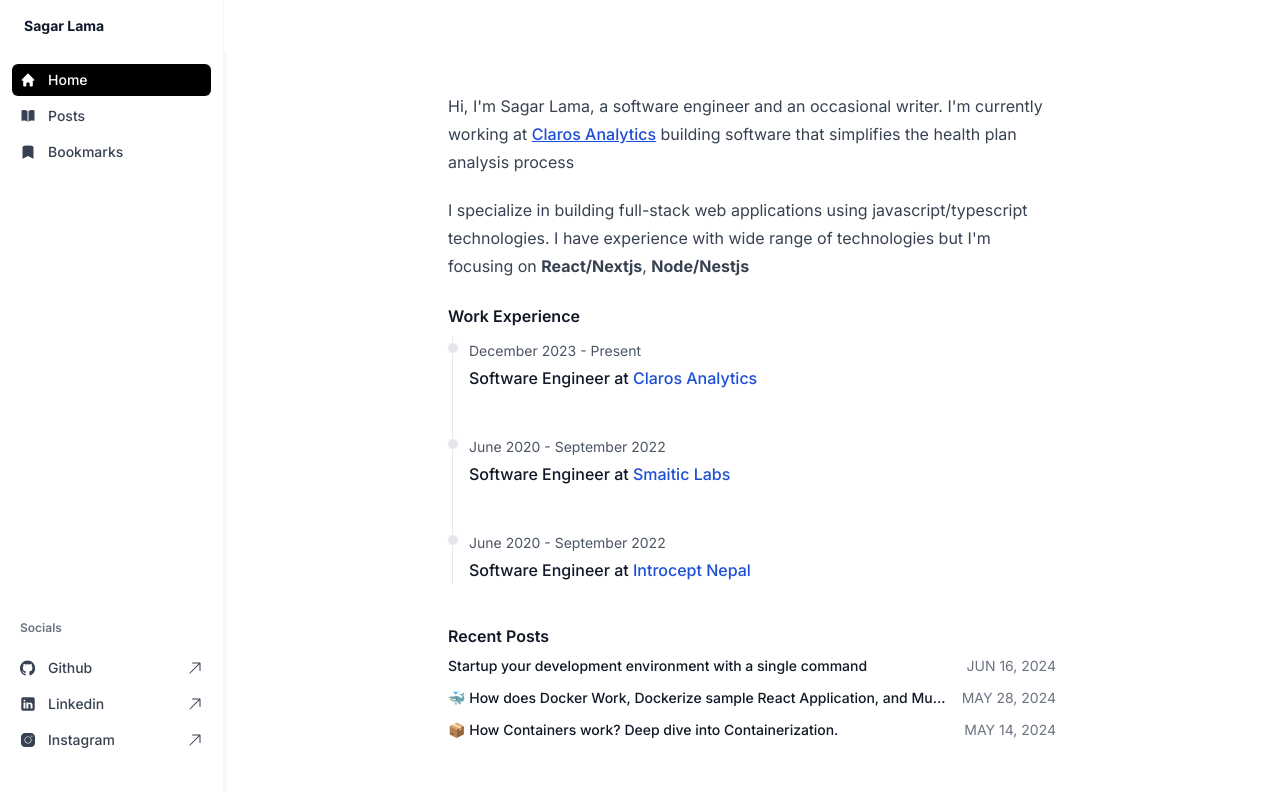
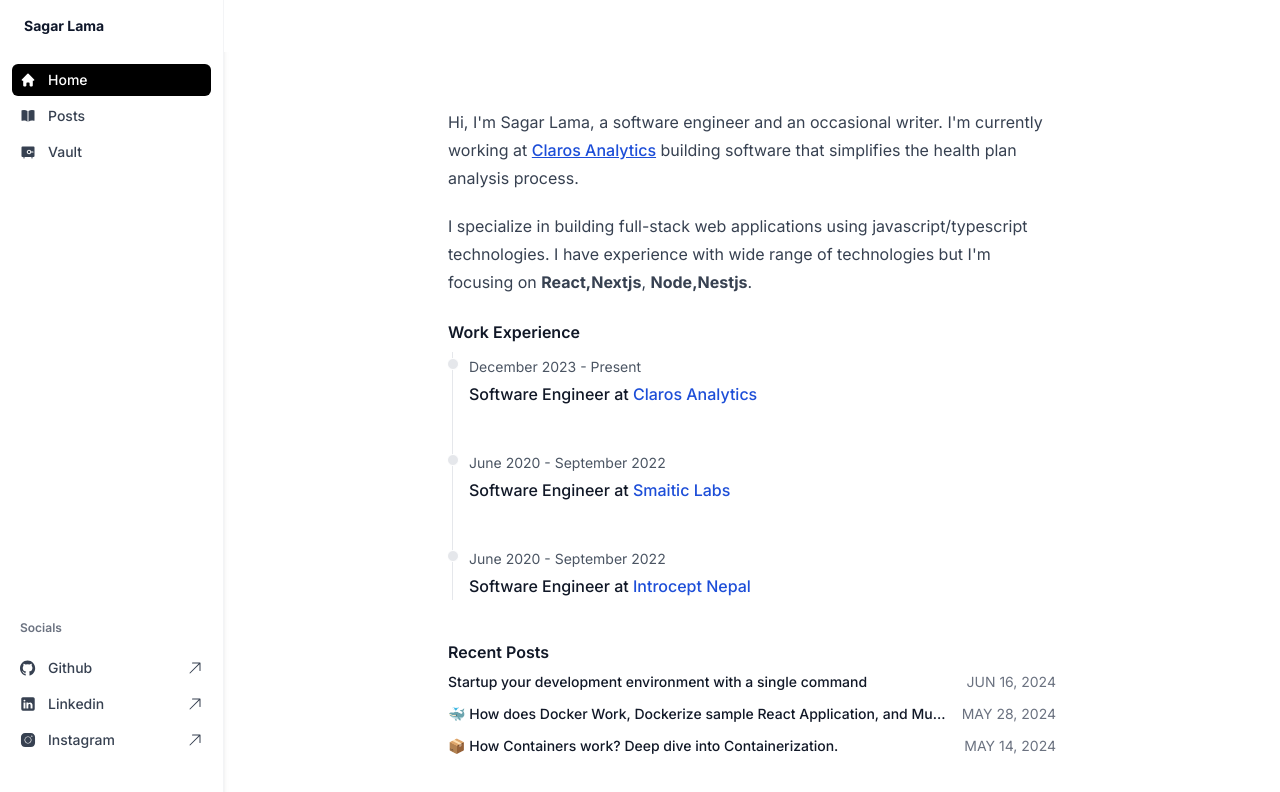
Before and after one commit to sagarPakhrin/sagarlama.com, a Next.js app: page / in a window 1280 px wide. Shown: the top 792 px of the page. Built offline with nearby package versions, Linux system fonts and the light colour scheme; no server answers.

Commit message:
feat(): Skip to main

```diff
--- a/src/app/bookmarks/page.tsx
+++ /dev/null
@@ -1,36 +0,0 @@
-import { getBookmarks } from "@/actions/bookmarks";
-import { BookmarksList } from "@/components/bookmarks/list";
-import { db } from "@/db";
-import { DefaultLayout } from "@/layouts/page.layout";
-import Link from "next/link";
-import { use } from "react";
-import { IoIosLink } from "react-icons/io";
-
-export const metadata = {
-  title: "Bookmarks",
-  description: "Bookmarks of my favorite websites and apps.",
-  openGraph: {
-    title: "Bookmarks",
-    description: "Bookmarks of my favorite websites and apps.",
-  },
-  twitter: {
-    title: "Bookmarks",
-    description: "Bookmarks of my favorite websites and apps.",
-  },
-};
-
-const Bookmarks = async () => {
-  const bookmarks = await getBookmarks();
-
-  return (
-    <DefaultLayout>
-      <h1 className="text-3xl font-bold text-gray-800">Bookmarks</h1>
-      <p className="text-gray-500">{metadata.description}</p>
-      <div className="mt-3">
-        <BookmarksList bookmarks={bookmarks} />
-      </div>
-    </DefaultLayout>
-  );
-};
-
-export default Bookmarks;
--- a/src/app/layout.tsx
+++ b/src/app/layout.tsx
@@ -6,6 +6,7 @@
 import { cn } from "@/lib/utils";
 import { UIProvider } from "@/context/ui-context";
 import ErrorBoundary from "@/components/error-boundry/error-boundry";
+import Link from "next/link";
 
 const inter = Inter({ subsets: ["latin"] });
 
@@ -36,8 +37,18 @@
 }>) {
   return (
     <html lang="en" suppressHydrationWarning>
-      <body className={cn(inter.className, "flex")}>
+      <body className={cn(inter.className)}>
+        <Link
+          href="#main"
+          className={cn(
+            "absolute left-[-999px] z-[999] padding-2 opacity-0",
+            "focus:opacity-100 focus:left-0 w-full",
+          )}
+        >
+          Skip to main content
+        </Link>
         <ErrorBoundary>
+          <div className="flex">
             <ThemeProvider
               attribute="class"
               defaultTheme="system"
@@ -46,6 +57,7 @@
             >
               <UIProvider>{children}</UIProvider>
             </ThemeProvider>
+          </div>
         </ErrorBoundary>
         {GA_MEASUREMENT_ID && (
           <>
--- a/src/app/page.tsx
+++ b/src/app/page.tsx
@@ -53,7 +53,7 @@
 
   return (
     <div className="flex min-h-screen flex-col items-center justify-between py-10 px-4 lg:px-24">
-      <div className="mx-auto w-full max-w-2xl px-4 pb-10 md:px-8">
+      <div className="mx-auto w-full max-w-2xl pt-4 px-4 pb-10 md:px-8">
         <div
           className={cn(
             "prose prose-a:text-blue-700 hover:prose-a:text-blue-500",
@@ -65,18 +65,30 @@
             <Link href="https://clarosanalytics.com/" target="_blank">
               Claros Analytics
             </Link>{" "}
-            building software that simplifies the health plan analysis process
+            building software that simplifies the health plan analysis process.
           </p>
           <p className="my-5">
             I specialize in building full-stack web applications using
-            javascript/typescript technologies. I have experience with wide
-            range of technologies but I&apos;m focusing on <b>React/Nextjs</b>,{" "}
-            <b>Node/Nestjs</b>
+            <span aria-label="javascript and typescript">
+              {" "}
+              javascript/typescript{" "}
+            </span>
+            technologies. I have experience with wide range of technologies but
+            I&apos;m focusing on{" "}
+            <b>
+              {/* <span>React/Nextjs</span> */}
+              <span aria-label="React Nest JS">React,Nextjs</span>
+            </b>
+            ,{" "}
+            <b>
+              <span aria-label="Node and Nest JS">Node,Nestjs</span>
+            </b>
+            .
           </p>
           <h4>Work Experience</h4>
           <ul className="ml-1 relative border-s border-gray-200 dark:border-gray-700 not-prose">
-            {experiences.map((experience) => (
-              <li className="mb-10 ms-4" key={experience.title}>
+            {experiences.map((experience, idx) => (
+              <li className="mb-10 ms-4" key={idx}>
                 <div className="absolute w-3 h-3 bg-gray-200 rounded-full mt-1.5 -start-1.5 border border-white dark:border-gray-900 dark:bg-gray-700"></div>
                 <time className="mb-1 text-sm font-normal leading-none text-gray-600 dark:text-gray-500">
                   {experience.startDate} - {experience.endDate}
--- /dev/null
+++ b/src/app/vault/page.tsx
@@ -0,0 +1,35 @@
+import { getBookmarks } from "@/actions/bookmarks";
+import { VaultList } from "@/components/bookmarks/list";
+import { DefaultLayout } from "@/layouts/page.layout";
+
+const description =
+  "A collection of my favorite websites, apps, articles, and more.";
+const title = "Vault";
+
+const og = {
+  title,
+  description,
+};
+
+export const metadata = {
+  title,
+  description,
+  openGraph: og,
+  twitter: og,
+};
+
+const Vault = async () => {
+  const data = await getBookmarks();
+
+  return (
+    <DefaultLayout>
+      <h1 className="text-3xl font-bold text-gray-800">Bookmarks</h1>
+      <p className="text-gray-500">{metadata.description}</p>
+      <div className="mt-3">
+        <VaultList bookmarks={data} />
+      </div>
+    </DefaultLayout>
+  );
+};
+
+export default Vault;
--- a/src/components/bookmarks/list.tsx
+++ b/src/components/bookmarks/list.tsx
@@ -5,7 +5,7 @@
 import { useState } from "react";
 import { IoIosLink } from "react-icons/io";
 
-export const BookmarksList = ({
+export const VaultList = ({
   bookmarks: initialData,
 }: {
   bookmarks: Awaited<ReturnType<typeof getBookmarks>>;
@@ -36,7 +36,7 @@
         {bookmarks.map((bookmark, idx) => (
           <div
             key={idx}
-            className="flex flex-col border-b border-gray-100 py-3 px-3.5 text-sm dark:border-gray-900 lg:rounded-lg lg:border-none lg:py-2 sm:hover:bg-gray-200 sm:dark:hover:bg-gray-800"
+            className="flex flex-col border-b border-gray-100 py-3 px-3.5 text-sm dark:border-gray-900 lg:rounded-lg lg:border-none lg:py-2 sm:hover:bg-gray-200 sm:dark:hover:bg-gray-800 rounded-md"
           >
             <Link
               href={bookmark.link}
--- a/src/components/sidebar/sidebar.tsx
+++ b/src/components/sidebar/sidebar.tsx
@@ -4,19 +4,14 @@
 import Instagram from "@/assets/icons/insta.svg";
 import LinkedIn from "@/assets/icons/linkedin.svg";
 import { useUiContext } from "@/context/ui-context";
-import { motion } from "framer-motion";
 import { cn } from "@/lib/utils";
-import { AnimatePresence } from "framer-motion";
+import { AnimatePresence, motion } from "framer-motion";
 import Link from "next/link";
 import { usePathname } from "next/navigation";
 import { useEffect, useRef, useState } from "react";
 import { CgClose } from "react-icons/cg";
-import {
-  HiArrowUpRight,
-  HiBookmark,
-  HiBookOpen,
-  HiMiniHome,
-} from "react-icons/hi2";
+import { HiArrowUpRight, HiBookOpen, HiMiniHome } from "react-icons/hi2";
+import { PiVaultFill } from "react-icons/pi";
 import { Button } from "../ui/button";
 
 export const Sidebar = () => {
@@ -29,9 +24,9 @@
     { name: "Home", href: "/", icon: HiMiniHome },
     { name: "Posts", href: "/posts", icon: HiBookOpen },
     {
-      name: "Bookmarks",
-      href: "/bookmarks",
-      icon: HiBookmark,
+      name: "Vault",
+      href: "/vault",
+      icon: PiVaultFill,
     },
   ];
 
--- a/src/context/ui-context.tsx
+++ b/src/context/ui-context.tsx
@@ -72,10 +72,12 @@
       {...props}
     >
       <Sidebar />
-      <main className="flex-1 overflow-y-auto max-h-screen" ref={mainRef}>
+      <div className="flex-1 overflow-y-auto max-h-screen" ref={mainRef}>
         <Header />
-        {children}
-      </main>
+        <main id="main" tabIndex={-1}>
+          {children}
+        </main>
+      </div>
     </Provider>
   );
 };
--- a/src/layouts/page.layout.tsx
+++ b/src/layouts/page.layout.tsx
@@ -1,3 +1,3 @@
 export const DefaultLayout = ({ children }: { children: React.ReactNode }) => (
-  <div className="mx-auto max-w-3xl py-8 px-4">{children}</div>
+  <div className="mx-auto max-w-3xl py-12 px-8">{children}</div>
 );
```
Lines whose indentation alone changed are shown as unchanged.
